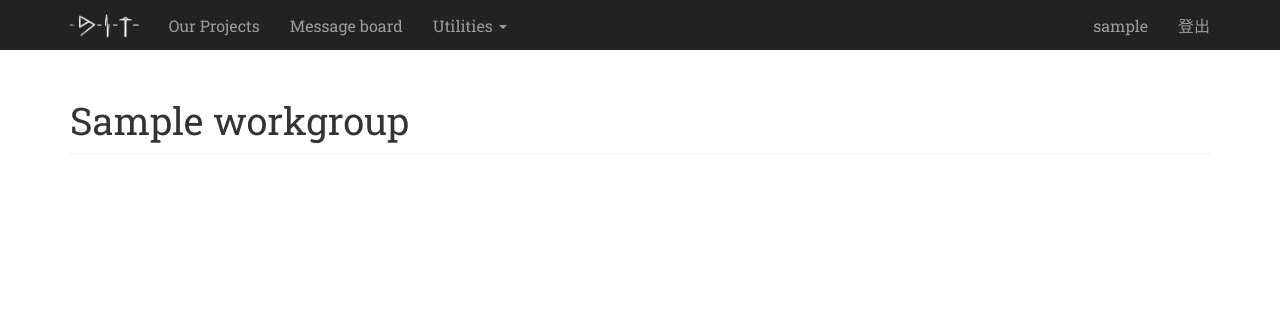
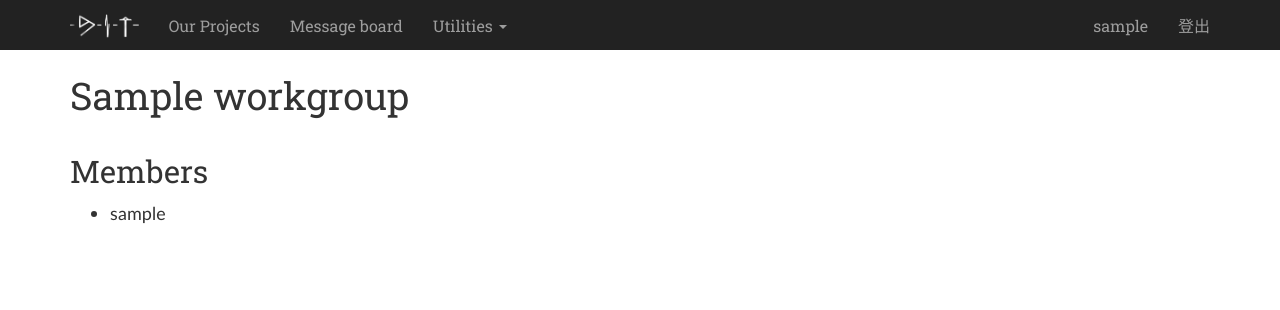
Before and after one commit to afg984/dit-robotics-site, a Django app: page /tracker/workgroups/1/ in a window 1280 px wide. Shown: the top 310 px of the page. Run offline with Django 3.2, Linux system fonts and the light colour scheme; a user stored in the database is signed in; tables that the repository leaves empty hold one stand-in row (values such as "Sample post"); parts of the project's set-up code (start-up, migrations or seed data) failed here and were passed over; some libraries are stand-ins or nearby versions; some web fonts are replaced.

Commit message:
creator is member, display creator in workgroup page

```diff
--- a/tracker/templates/tracker/workgroup_detail.html
+++ b/tracker/templates/tracker/workgroup_detail.html
@@ -3,5 +3,17 @@
 {% block mtitle %}{{ workgroup }}{% endblock %}
 
 {% block content %}
-<h2 class="page-header">{{ workgroup }}</h2>
+<div class="row">
+  <div class="col-md-12">
+    <h2>{{ workgroup }}</h2>
+  </div>
+  <div class="col-md-6">
+    <h3>Members</h3>
+    <ul>
+      {% for member in workgroup.members.all %}
+      <li>{{ member }}</li>
+      {% endfor %}
+    </ul>
+</div>
+</div>
 {% endblock %}
--- a/tracker/views.py
+++ b/tracker/views.py
@@ -1,9 +1,10 @@
 from django.views.generic.list import ListView
 from django.views.generic.edit import CreateView
 from django.views.generic.detail import DetailView
+from django.shortcuts import redirect
 
 from generic.views import LoginRequiredMixin
-from tracker.models import Workgroup
+from tracker.models import Workgroup, Membership
 
 
 class TrackerIndex(ListView):
@@ -17,6 +18,15 @@ class WorkgroupCreate(LoginRequiredMixin, CreateView):
     template_name = 'tracker/workgroup_create.html'
     fields = ('name',)
 
+    def form_valid(self, form):
+        workgroup = form.save()
+        Membership.objects.create(
+            user=self.request.user,
+            workgroup=workgroup,
+            administrative=True,
+        )
+        return redirect(workgroup)
+
 
 class WorkgroupDetail(LoginRequiredMixin, DetailView):
     model = Workgroup
```
